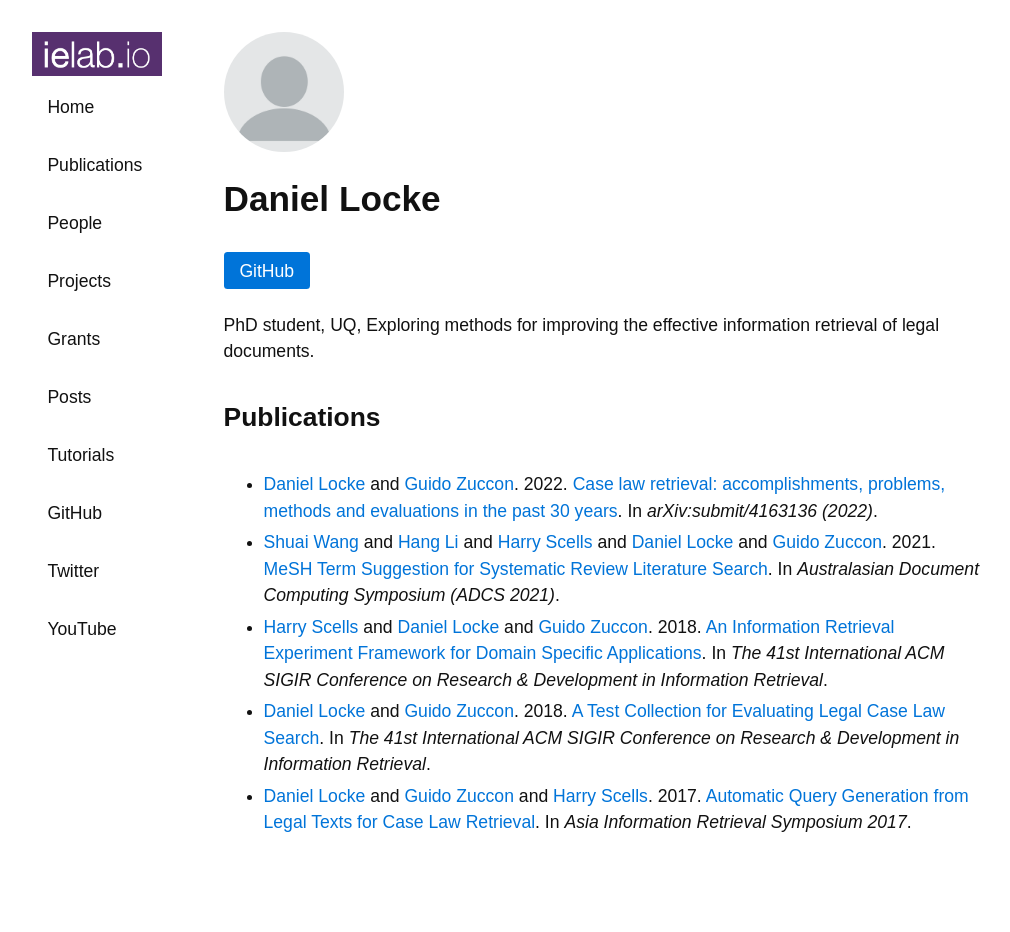
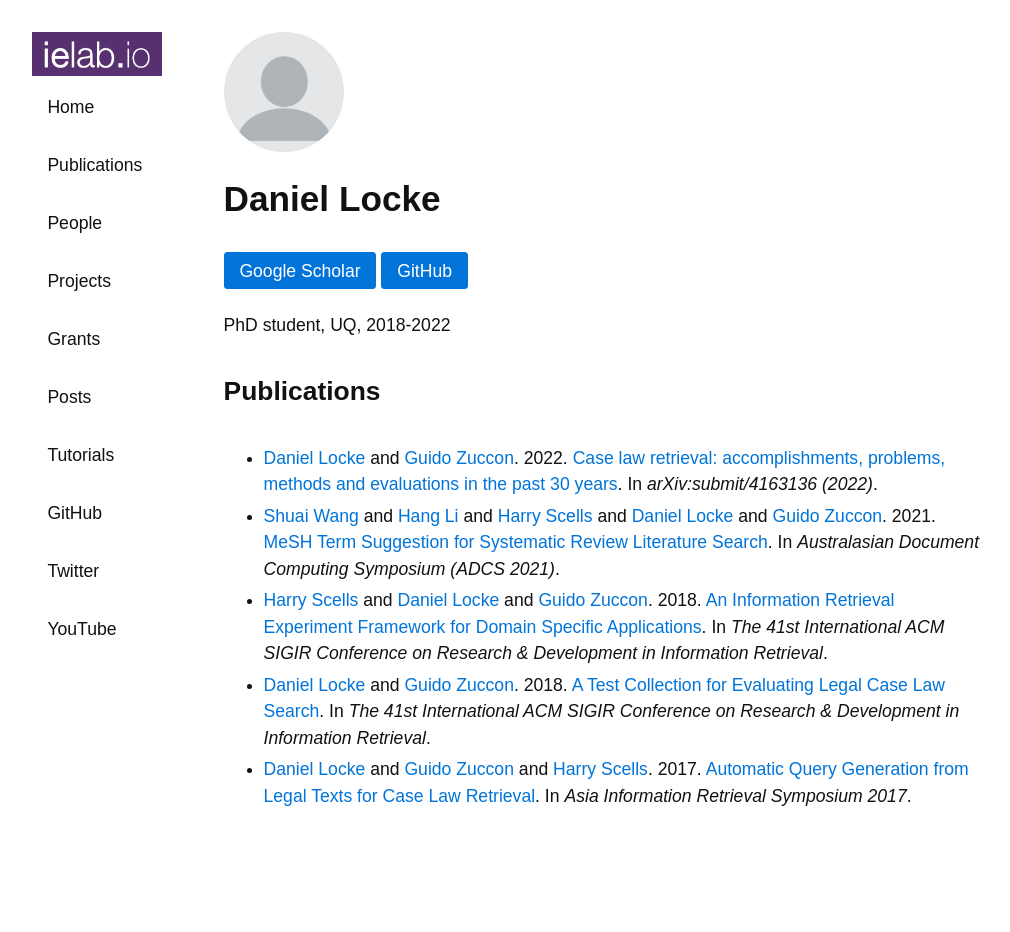
Before and after one commit to ielab/ielab.github.io, a Jekyll site: the page built from _people/daniel-locke.md, in a window 1280 px wide. Shown: the whole page, without its empty margins (139-1149 px from the left). Built offline with Jekyll 4.4.1, drawn with Linux system fonts in a browser that asks for light colours.

Commit message:
Update daniel-locke.md

```diff
--- a/_people/daniel-locke.md
+++ b/_people/daniel-locke.md
@@ -4,7 +4,8 @@
 github: //github.com/dan-locke
 website:
 image:
-scholar:
-role: phd
-description: PhD student, UQ, Exploring methods for improving the effective information retrieval of legal documents.
+scholar: //scholar.google.com/citations?user=6Ep1p9gAAAAJ
+role: alumni
+alumni: true
+description: PhD student, UQ, 2018-2022
 ---
```
